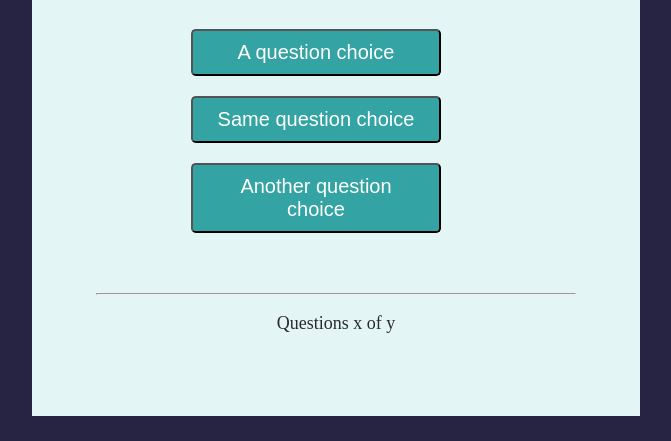
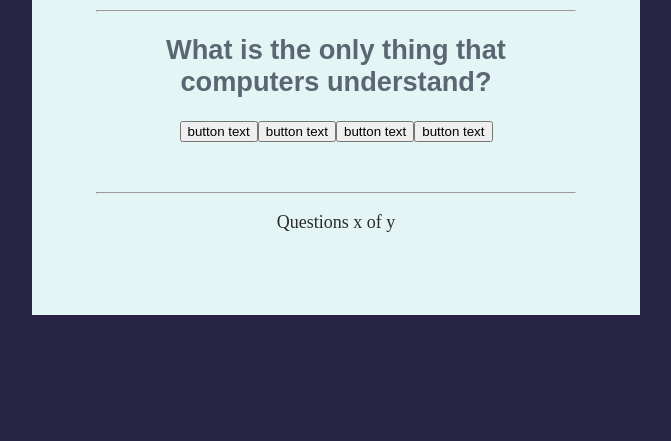
Before and after one commit to EzequielSaraniti/Quiz-test-js, a plain HTML site: page index.html in a window 1280 px wide. Shown: the part 359-800 px from the top of the page, without its empty margins (304-975 px from the left). Drawn offline with Linux system fonts and the light colour scheme.

Commit message:
injected the questions choices

```diff
--- a/app.js
+++ b/app.js
@@ -5,9 +5,11 @@
 const main = () => {
     const quiz = new Quiz(questionsArray)
     const ui = new UI()
+
     console.log(quiz)
 
     ui.showQuestion(quiz.getCurrentQuestion().text)
+    ui.showChoices(quiz.getCurrentQuestion().choices)
 
 }
 
--- a/index.html
+++ b/index.html
@@ -13,12 +13,10 @@
       <h1>Awesome Quiz by Coder Lovers</h1>
       <hr />
 
-      <h2 id="question">This is a question</h2>
+      <h2 id="question">
+      </h2>
 
       <div id="choices">
-        <button class="button">A question choice</button>
-        <button class="button">Same question choice</button>
-        <button class="button">Another question choice</button>
       </div>
 
       <hr style="margin-top: 50px" />
--- a/models/UI.js
+++ b/models/UI.js
@@ -1,6 +1,18 @@
 export class UI {
+
     showQuestion(text){
         const questionTitle = document.getElementById("question")
         questionTitle.innerText = text
     }
+
+    showChoices(choices){
+        const choicesContainer = document.getElementById("choices")
+        for(let i = 0; i < choices.length; i++){
+            const button = document.createElement("button")
+            button.innerHTML = "button text"
+
+            choicesContainer.append(button)
+        }
+    }
+
 }
```
